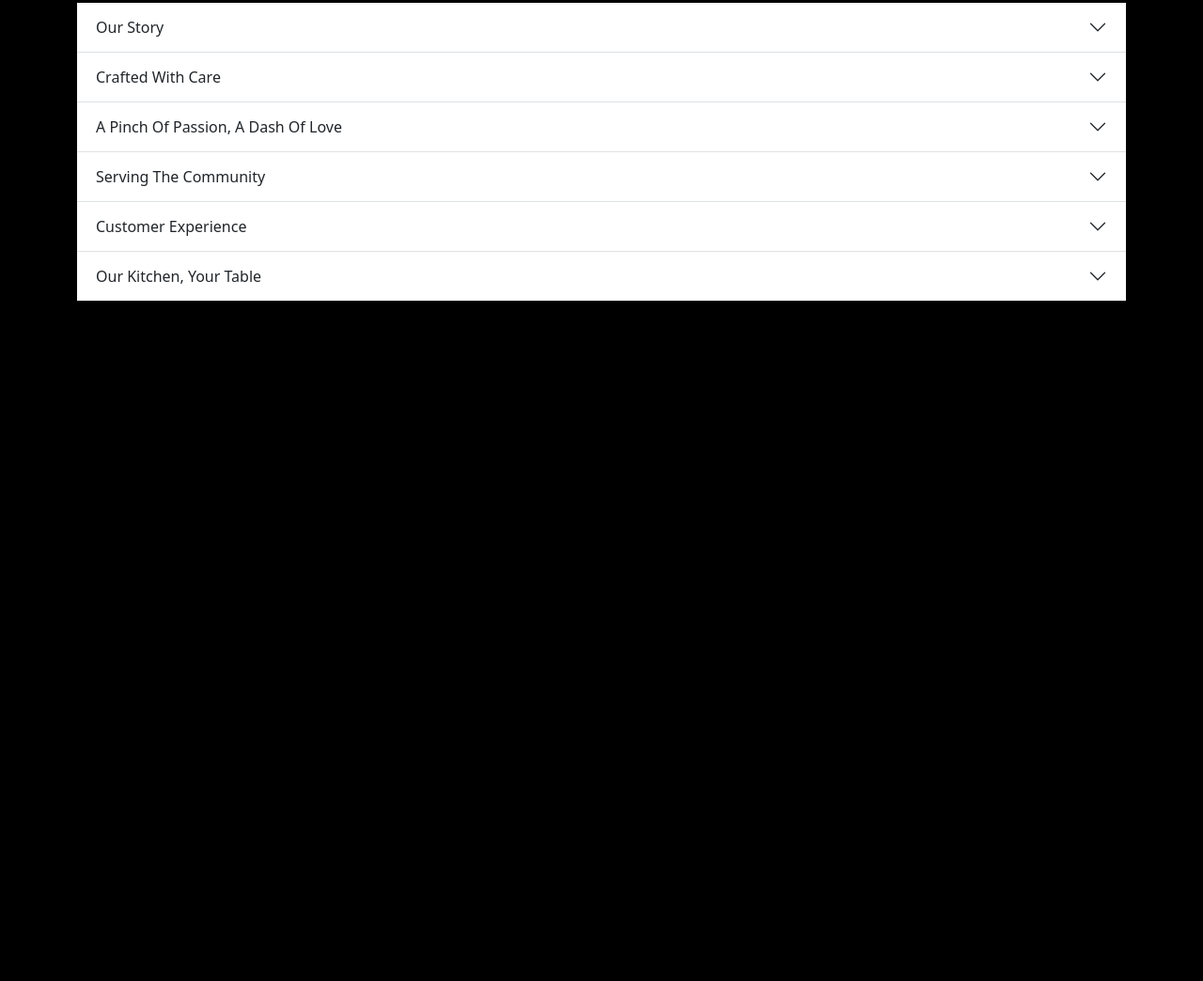
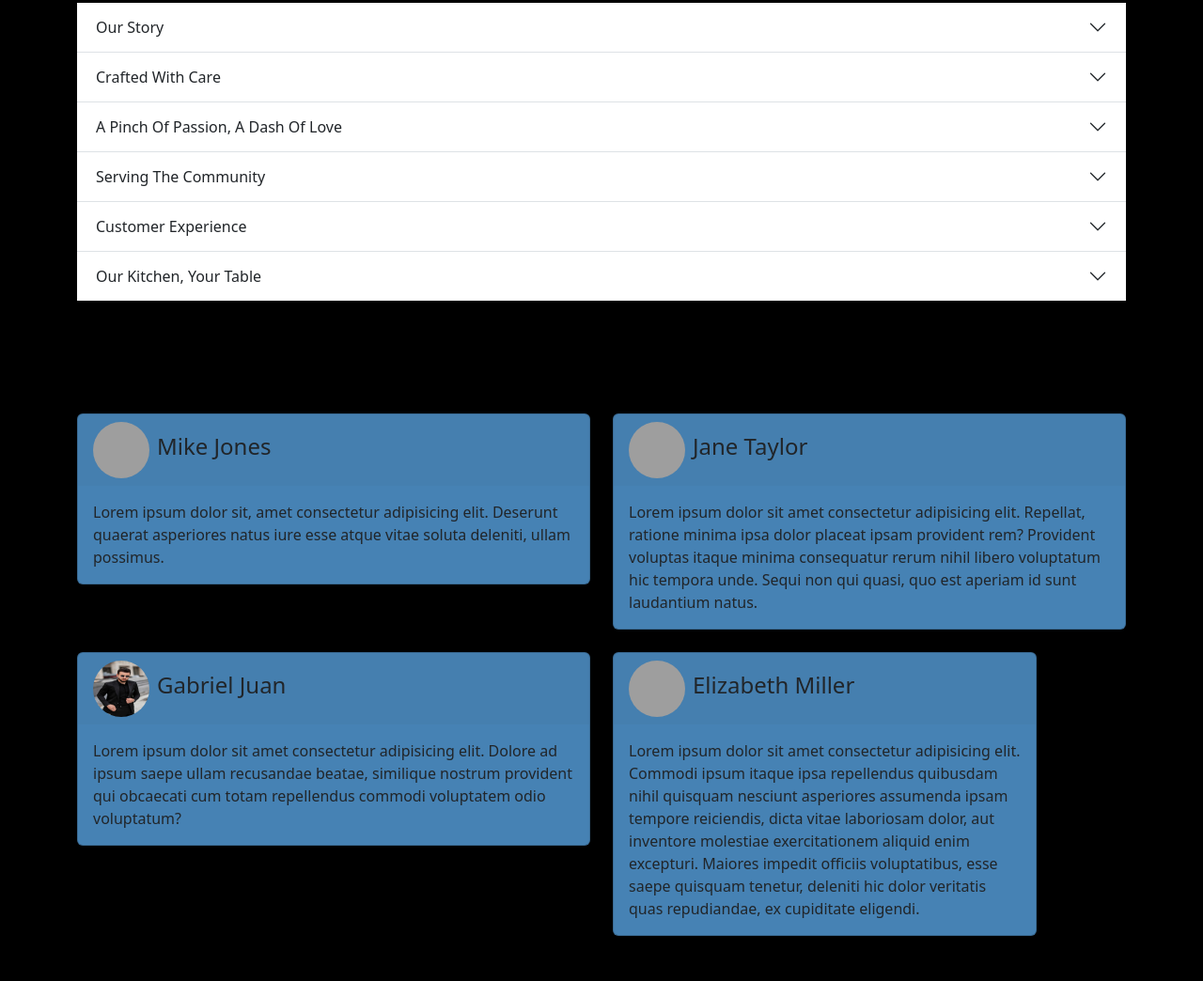
Before and after one commit to nduagoziem/AL-Cuisine, a website: page index.html in a window 1280 px wide. Shown: the part 1107-2151 px from the top of the page at 94% size. Before the commit the page ends 1499 px from the top, so only its background shows below. Drawn offline with Linux system fonts and the light colour scheme; grey boxes are pictures that could not be loaded.

Commit message:
Fifth Commit
Review-section and new images

```diff
--- a/index.html
+++ b/index.html
@@ -251,6 +251,98 @@
             </div>
         </div>
     </section>
+
+    <!-- Review Section -->
+    <section class="review-section container-fluid p-5" id="reviews">
+
+        <div class="container">
+
+            <div class="row g-4 ">
+
+                <div class="col-md col-lg-6">
+
+                    <div class="review-card card"">
+
+                        <div class="review-card-header card-header d-flex align-items-center">
+
+                            <img src="Images/mike-jones.jpg" alt="A Man" class="review-image rounded-circle img-fluid">
+                            <h4 class="card-title px-2">Mike Jones</h4>
+                        </div>
+
+                        <div class="card-body">
+
+                            <p class="card-text">Lorem ipsum dolor sit, amet consectetur adipisicing elit.
+                                Deserunt quaerat asperiores natus iure esse atque vitae soluta deleniti, ullam possimus.
+                            </p>
+                        </div>
+                    </div>
+                </div>
+
+                <div class="col-md col-lg-6">
+
+                    <div class="review-card card">
+
+                        <div class="review-card-header card-header d-flex align-items-center">
+
+                            <img src="Images/jane-taylor.jpg" alt="A Woman" class="review-image rounded-circle img-fluid">
+                            <h4 class="card-title px-2">Jane Taylor</h4>
+                        </div>
+
+                        <div class="card-body">
+
+                            <p class="card-text">Lorem ipsum dolor sit amet consectetur adipisicing elit. Repellat, ratione minima ipsa dolor placeat
+                                ipsam provident rem?
+                                Provident voluptas itaque minima consequatur rerum nihil
+                                libero voluptatum hic tempora unde. Sequi non qui quasi, quo est aperiam id sunt laudantium natus.
+                            </p>
+                        </div>
+                    </div>
+                </div>
+
+                <div class="col-md col-lg-6">
+
+                    <div class="review-card card">
+
+                        <div class="review-card-header card-header d-flex align-items-center">
+
+                            <img src="Images/gabriel-juan.jpg" alt="A Woman" class="review-image rounded-circle img-fluid">
+                            <h4 class="card-title px-2">Gabriel Juan</h4>
+                        </div>
+
+                        <div class="card-body">
+
+                            <p class="card-text">Lorem ipsum dolor sit amet consectetur adipisicing elit. Dolore ad ipsum saepe ullam recusandae beatae,
+                                similique nostrum provident qui obcaecati cum totam repellendus commodi voluptatem odio voluptatum?
+                            </p>
+                        </div>
+                    </div>
+                </div>
+
+                <div class="col-md col-lg-5">
+
+                    <div class="review-card card">
+
+                        <div class="review-card-header card-header d-flex align-items-center">
+
+                            <img src="Images/elizabeth-miller.jpg" alt="A Woman" class="review-image rounded-circle img-fluid">
+                            <h4 class="card-title px-2">Elizabeth Miller</h4>
+                        </div>
+
+                        <div class="card-body">
+
+                            <p class="card-text">Lorem ipsum dolor sit amet consectetur adipisicing elit.
+                                Commodi ipsum itaque ipsa repellendus quibusdam nihil quisquam
+                                nesciunt asperiores assumenda ipsam tempore reiciendis, dicta vitae laboriosam dolor, aut inventore molestiae exercitationem aliquid enim excepturi.
+                                Maiores impedit officiis voluptatibus,
+                                esse saepe quisquam tenetur, deleniti hic dolor veritatis quas repudiandae, ex cupiditate eligendi.
+                            </p>
+                        </div>
+                    </div>
+                </div>
+            </div>
+        </div>
+    </section>
+
     <script src="Bootstrap/js/bootstrap.bundle.min.js"></script>
 </body>
 </html>
--- a/style.css
+++ b/style.css
@@ -106,3 +106,17 @@ body {
     color: steelblue;
     font-style: italic
 }
+
+/* Review Section Styling */
+.review-card {
+  background-color: steelblue;
+}
+
+.review-card-header {
+    border: none;
+}
+
+.review-image {
+    height: 60px;
+    width: 60px;
+}
```
Also changed, not shown: Images/gabriel-juan.jpg (added), 3 other files.
